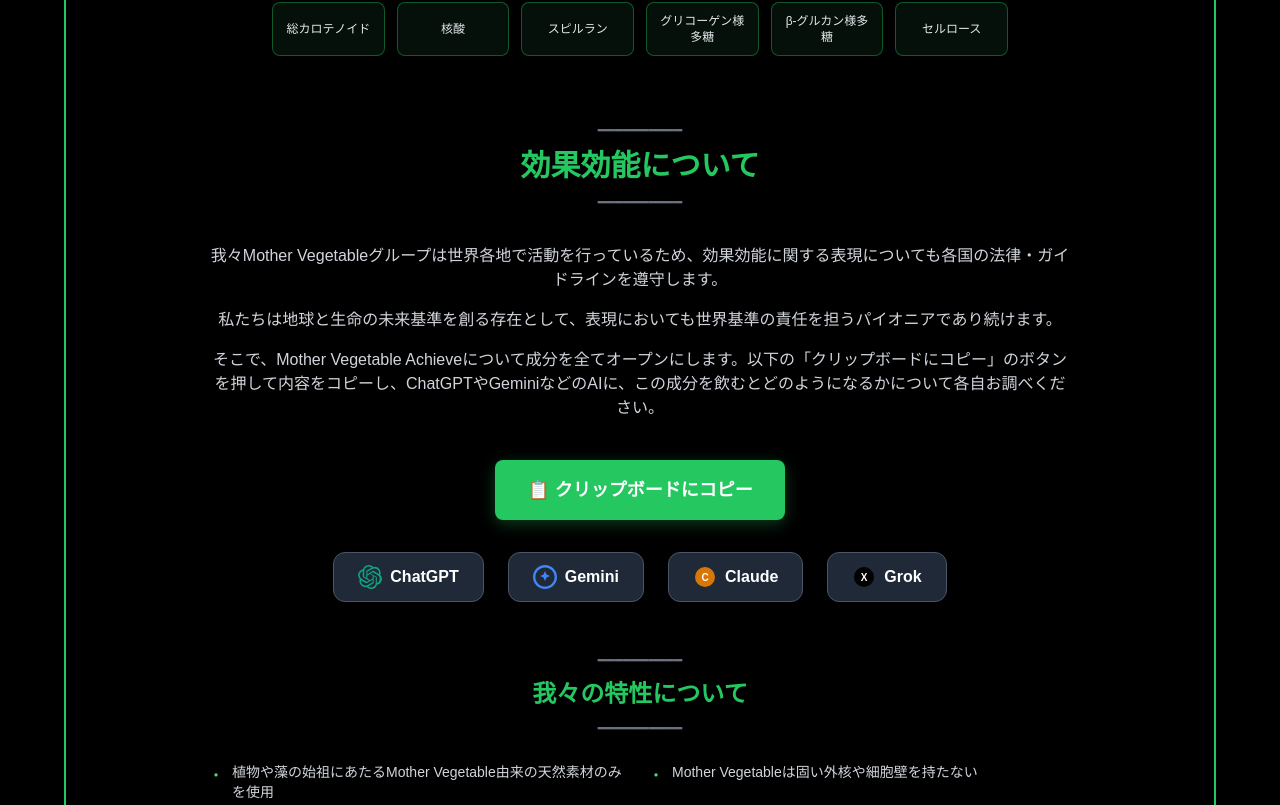
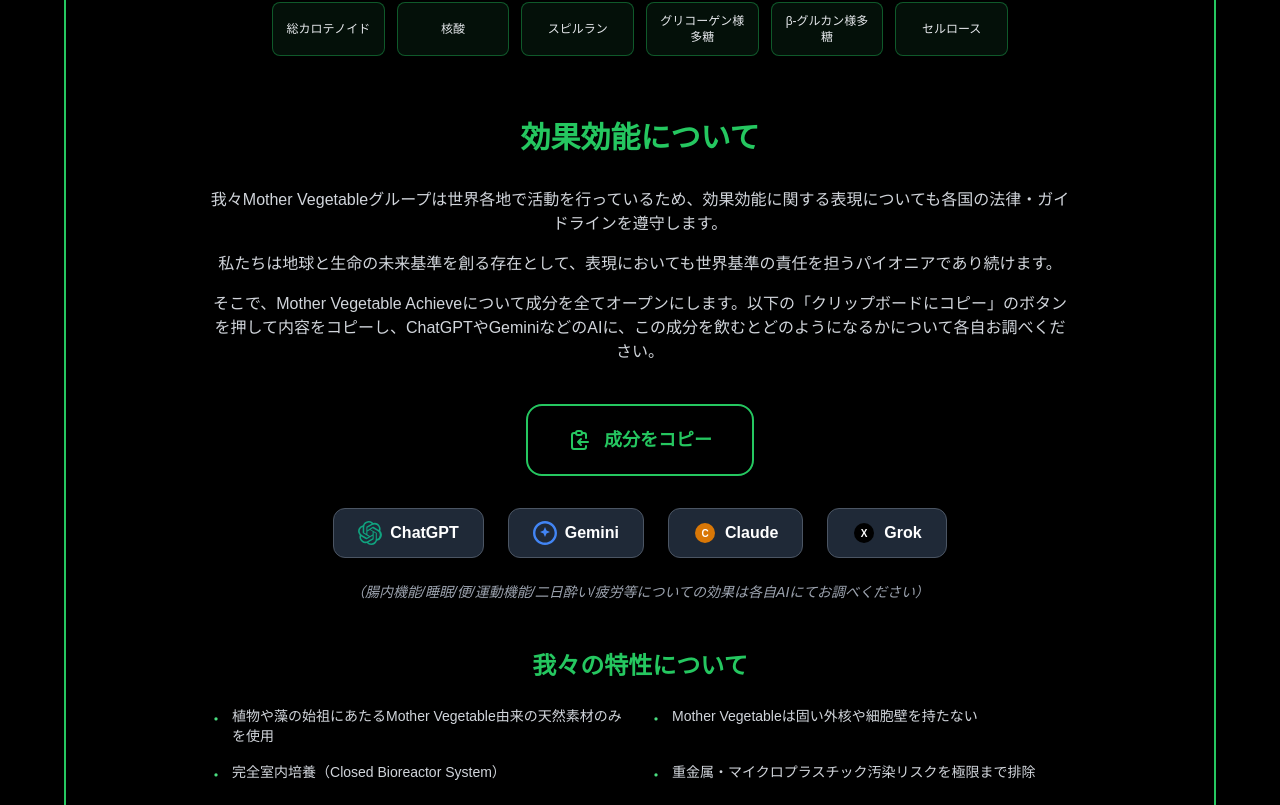
Before and after one commit to Rio2Ryo/mother-vegetables-hp, a Next.js app: page / in a window 1280 px wide. Shown: the part 3385-4190 px from the top of the page. Built offline with nearby package versions, Linux system fonts and the light colour scheme.

Commit message:
fix: 罫線削除 & コピーボタンデザイン改善 & レイアウト調整
- 白の横棒線（罫線）を全て削除
- コピーボタンをモダンなデザインに変更（アイコン付き）
- 「各自AIについてお調べください」をAIリンクの下に移動

```diff
--- a/src/components/IndustryApproach3.tsx
+++ b/src/components/IndustryApproach3.tsx
@@ -102,7 +102,7 @@ ${nutrientsList.split('・').map(n => `- ${n}`).join('\n')}`
     featuresNote: language === 'JP'
       ? '（腸内機能/睡眠/便/運動機能/二日酔い/疲労等についての効果は各自AIにてお調べください）'
       : '(Please use AI to research the effects on intestinal function, sleep, bowel movements, exercise performance, hangovers, fatigue, etc.)',
-    copyButton: language === 'JP' ? '📋 クリップボードにコピー' : '📋 Copy to Clipboard',
+    copyButton: language === 'JP' ? '成分をコピー' : 'Copy Ingredients',
     copiedMessage: language === 'JP'
       ? '✅ コピーしました！次にAIを開いて貼り付けてください。'
       : '✅ Copied! Open an AI service and paste.',
@@ -228,17 +228,13 @@ ${nutrientsList.split('・').map(n => `- ${n}`).join('\n')}`
 
         {/* Effects & Benefits Section */}
         <div className="max-w-4xl mx-auto px-4 md:px-4 mt-12 md:mt-16">
-          {/* Effects Title with Separator */}
-          <div className="text-center mb-6 md:mb-8">
-            <p className="text-gray-500 text-xs md:text-sm mb-2">━━━━━━━━━━</p>
+          {/* Effects Title */}
           <h3
-              className="text-lg md:text-3xl font-bold mb-2"
+            className="text-lg md:text-3xl font-bold text-center mb-6 md:mb-8"
             style={{ color: '#25c760' }}
           >
             {texts.effectsTitle}
           </h3>
-            <p className="text-gray-500 text-xs md:text-sm">━━━━━━━━━━</p>
-          </div>
 
           {/* Description Paragraphs */}
           <div className="text-gray-300 text-sm md:text-base text-center leading-relaxed mb-8 md:mb-10 space-y-4">
@@ -247,18 +243,23 @@ ${nutrientsList.split('・').map(n => `- ${n}`).join('\n')}`
             <p>{texts.effectsDescription3}</p>
           </div>
 
-          {/* Copy Button */}
+          {/* Copy Button - Modern Design with Icon */}
           <div className="flex flex-col items-center gap-4 mb-8">
             <button
               onClick={handleCopy}
-              className="px-6 py-3 md:px-8 md:py-4 rounded-lg font-bold text-sm md:text-lg transition-all duration-300 hover:scale-105"
-              style={{
-                backgroundColor: '#25c760',
-                color: 'white',
-                boxShadow: '0 4px 15px rgba(37, 199, 96, 0.3)',
-              }}
+              className="group flex items-center gap-3 px-8 py-4 md:px-10 md:py-5 rounded-2xl font-bold text-base md:text-lg transition-all duration-300 hover:scale-105 border-2 border-[#25c760] bg-transparent hover:bg-[#25c760]/10"
+              style={{ color: '#25c760' }}
             >
-              {texts.copyButton}
+              {/* Clipboard Icon */}
+              <svg
+                className="w-5 h-5 md:w-6 md:h-6"
+                fill="none"
+                stroke="currentColor"
+                viewBox="0 0 24 24"
+              >
+                <path strokeLinecap="round" strokeLinejoin="round" strokeWidth={2} d="M8 5H6a2 2 0 00-2 2v12a2 2 0 002 2h10a2 2 0 002-2v-1M8 5a2 2 0 002 2h2a2 2 0 002-2M8 5a2 2 0 012-2h2a2 2 0 012 2m0 0h2a2 2 0 012 2v3m2 4H10m0 0l3-3m-3 3l3 3" />
+              </svg>
+              <span>{texts.copyButton}</span>
             </button>
 
             {/* Copied Message */}
@@ -270,7 +271,7 @@ ${nutrientsList.split('・').map(n => `- ${n}`).join('\n')}`
           </div>
 
           {/* AI Links Section with Logos */}
-          <div className="flex flex-wrap justify-center gap-4 md:gap-6 mb-12">
+          <div className="flex flex-wrap justify-center gap-4 md:gap-6 mb-6">
             {aiServices.map((service, index) => (
               <a
                 key={index}
@@ -289,21 +290,22 @@ ${nutrientsList.split('・').map(n => `- ${n}`).join('\n')}`
             ))}
           </div>
 
+          {/* AI Research Note - Below AI Links */}
+          <p className="text-gray-400 text-xs md:text-sm text-center italic mb-12">
+            {texts.featuresNote}
+          </p>
+
           {/* Features Section */}
           <div className="mt-8 md:mt-12">
-            <div className="text-center mb-6">
-              <p className="text-gray-500 text-xs md:text-sm mb-2">━━━━━━━━━━</p>
             <h4
-                className="text-base md:text-2xl font-bold mb-2"
+              className="text-base md:text-2xl font-bold text-center mb-6"
               style={{ color: '#25c760' }}
             >
               {texts.featuresTitle}
             </h4>
-              <p className="text-gray-500 text-xs md:text-sm">━━━━━━━━━━</p>
-            </div>
 
             {/* Features List */}
-            <div className="grid grid-cols-1 md:grid-cols-2 gap-3 md:gap-4 mb-6">
+            <div className="grid grid-cols-1 md:grid-cols-2 gap-3 md:gap-4">
               {texts.features.map((feature, index) => (
                 <div key={index} className="flex items-start gap-2">
                   <span className="text-green-400 mt-0.5">・</span>
@@ -311,12 +313,6 @@ ${nutrientsList.split('・').map(n => `- ${n}`).join('\n')}`
                 </div>
               ))}
             </div>
-
-            {/* Features Note */}
-            <p className="text-gray-400 text-xs md:text-sm text-center italic">
-              {texts.featuresNote}
-            </p>
-            <p className="text-gray-500 text-xs md:text-sm text-center mt-4">━━━━━━━━━━</p>
           </div>
         </div>
       </div>
```
Lines whose indentation alone changed are shown as unchanged.
